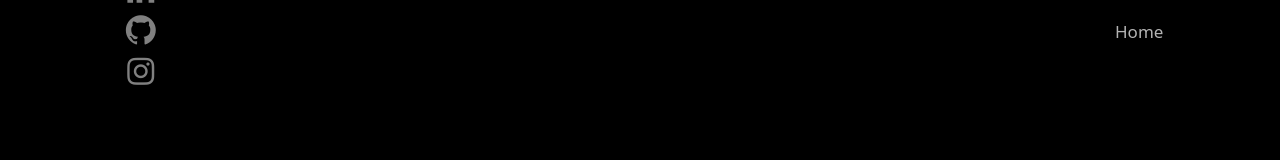
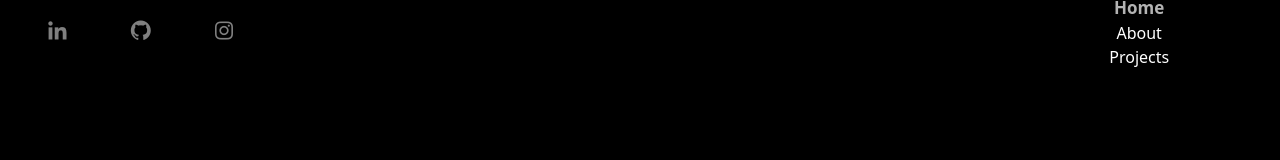
Before and after one commit to Granpiecito/portfolioAstro, an Astro site: page / in a window 1280 px wide. Built offline with nearby package versions, Linux system fonts and the light colour scheme; Astro itself is replaced by a stand-in of ours.

Commit message:
list fixed,now i know that "``" is a code block

```diff
--- a/src/assets/data.js
+++ b/src/assets/data.js
@@ -1,6 +1,6 @@
 export const socials = [
     {
-      logo:  'bx bxl-linkedin'
+        logo: 'bx bxl-linkedin'
     },
     {
         logo: 'bx bxl-github'
@@ -10,3 +10,8 @@ export const socials = [
     }
 
 ];
+
+export const info = [
+    {text:'About', },
+    {text:'Projects', }
+];
--- a/src/components/Navbar.astro
+++ b/src/components/Navbar.astro
@@ -1,16 +1,20 @@
 ---
-import { socials } from '../assets/data';
+const { pathname } = Astro.url;
+
+import { socials, info } from '../assets/data';
 ---
 
 <nav class="w-full h-16 bg-black text-white flex items-center px-4 py-3 top-0 z-50 justify-between">
-    <ul class="grid justify-items-center basis-[20%]"
-    style={{gridTemplateColumns:'repeat(${socials.length}, minmax(0,1fr)'}}>
+    <ul
+     class="grid justify-items-center basis-[20%]"
+    style={{gridTemplateColumns:`repeat(${socials.length}, minmax(0, 1fr))` }}
+    >
         {
         socials.map((social) => (
             <li>
                 <a
                 href="#"
-                class="text-4xl opacity-50 hover:opacity-100 duration-300 ease-in cursor-pointer">
+                class="text-2xl opacity-50 hover:opacity-100 duration-300 ease-in cursor-pointer">
                 <i class = {social.logo}/>
                 </a>
                 </li>
@@ -19,7 +23,16 @@ import { socials } from '../assets/data';
     </ul>
 <ul class="grid justify-items-center gap-x3 basis-[20%]">
         <li>
-            <a class="opacity-70 hover:opacity-100 duration-300 text-[17px]" href="#Home">Home</a>
+            <a class="opacity-70 hover:opacity-100 duration-300 text-[17px] font-semibold"
+            href="#Home">Home</a>
         </li>
+        {
+            pathname === '/' &&
+             info.map((i)=>(
+                <li>
+                    <a href={`#${i.text.toLowerCase()}`}>{i.text}</a>
+                </li>
+            ))
+        }
     </ul>
 </nav>
```
